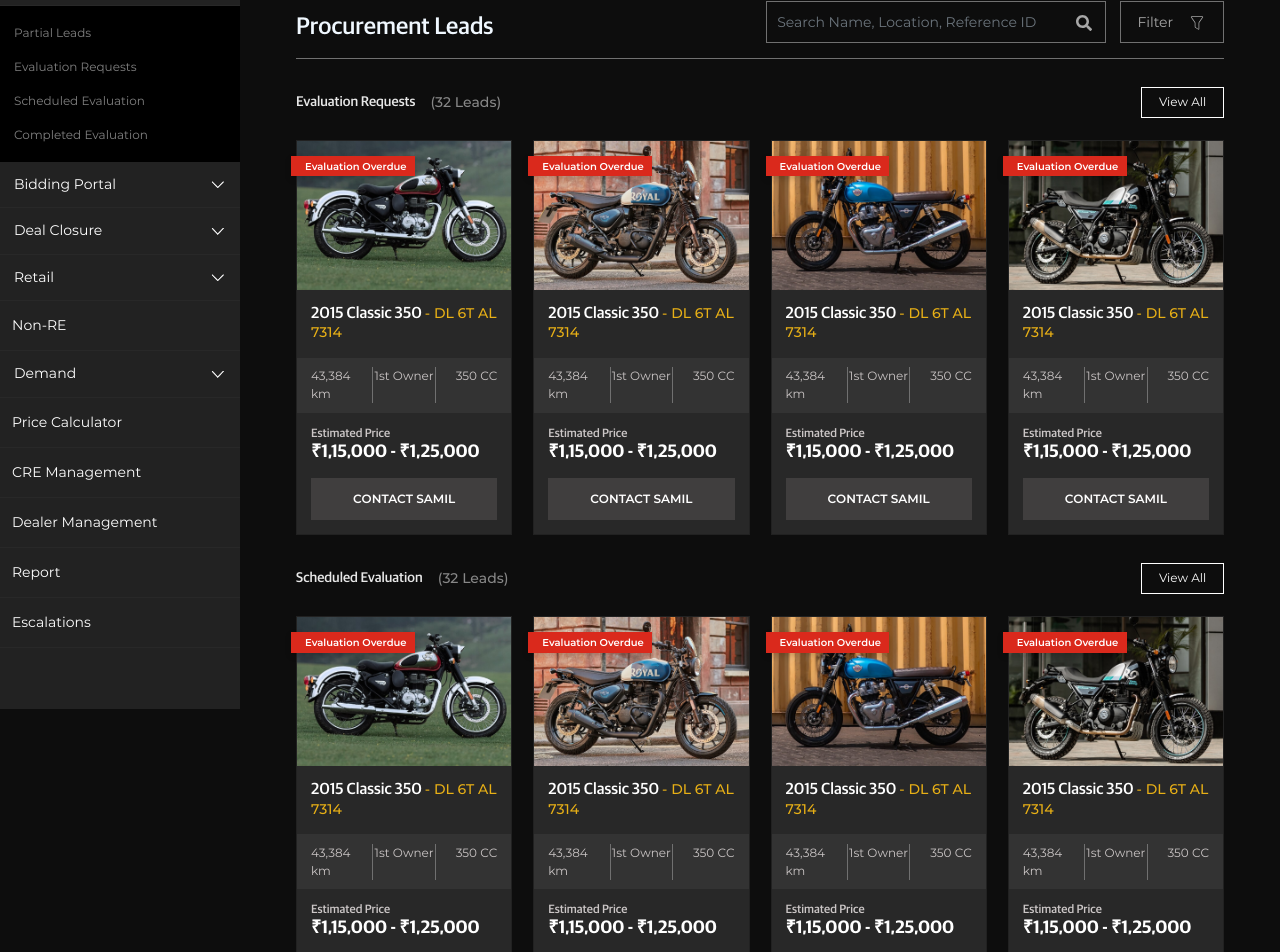
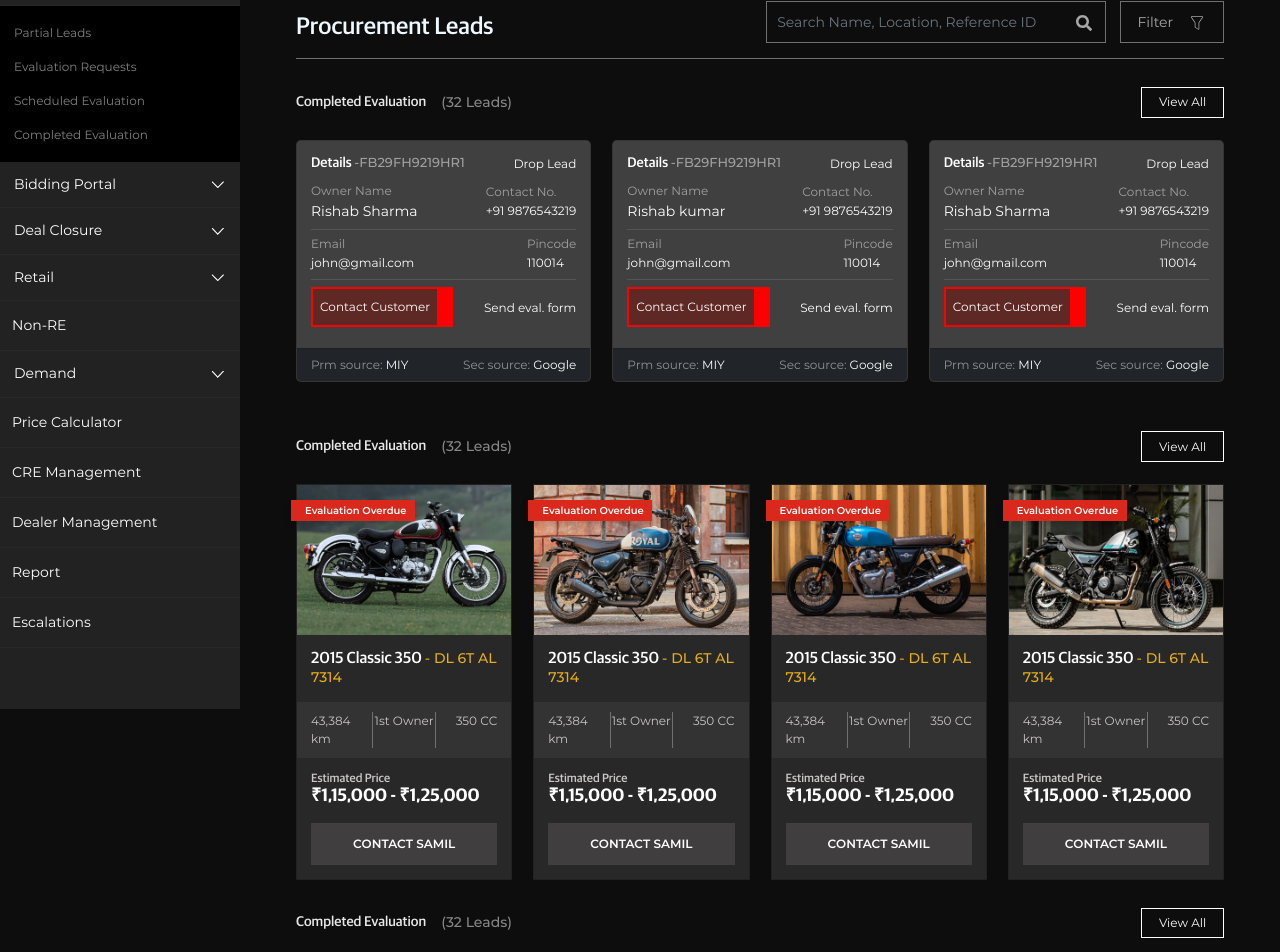
Before and after one commit to nakulsharma95/re-vintage-dashboard-dummy, a Next.js app: page /procurement in a window 1280 px wide. Shown: the part 139-1091 px from the top of the page. Built offline with nearby package versions, Linux system fonts and the light colour scheme.

Commit message:
detailBike added in procument and viewAll component is created

```diff
--- a/common/bikeCard/bikeCardStyle.module.scss
+++ b/common/bikeCard/bikeCardStyle.module.scss
@@ -1,37 +1,5 @@
 @import '../../styles/variables/colors';
 @import '../../styles/variables//mixins';
-
-.titleViewAllMain{
-	display: flex;
-	justify-content: space-between;
-	align-items: center;
-	margin: 2rem 0rem 1.6rem 0rem;
-	.titleViewAll{
-		display: flex;
-		font-size: 14px;
-		font-weight: 500;
-		color: #ffffff;
-		margin-bottom: 0px;
-		opacity: 0.9;
-		span{
-			margin-left: 15px;
-			opacity: 0.56;
-		}
-	}
-	.viewAllBtn{
-		padding: 0.375rem 1.2rem;
-		min-height: 28px;
-		font-size: 12px;
-		font-weight: 400;
-		background: transparent;
-		border: 1px solid #FFFFFF;
-		border-radius: 0px;
-		&:active{
-			background: transparent;
-			border: 1px solid #FFFFFF;
-		}
-	}
-}
 
 .bikeCardMain {
   background-color: #282828;
--- a/common/bikeCard/index.jsx
+++ b/common/bikeCard/index.jsx
@@ -2,6 +2,7 @@ import React from 'react';
 import Button from 'react-bootstrap/Button';
 import { Card, Col, Row } from 'react-bootstrap';
 import bikeCardStyle from './bikeCardStyle.module.scss';
+import ViewAll from 'common/viewAllComp';
 
 function BikeCard() {
   const cardData = [
@@ -21,18 +22,7 @@ function BikeCard() {
   ];
   return (
     <Row>
-      <Col md={12}>
-        <div className={bikeCardStyle.titleViewAllMain}>
-          <h5 className={bikeCardStyle.titleViewAll}>
-            Evaluation Requests <span>(32 Leads)</span>
-          </h5>
-          <div>
-            <Button variant="primary" className={bikeCardStyle.viewAllBtn}>
-              View All
-            </Button>
-          </div>
-        </div>
-      </Col>
+     <ViewAll />
       {cardData.map((item, index) => (
         <Col md={3} key={index}>
           <Card className={bikeCardStyle.bikeCardMain}>
@@ -58,18 +48,7 @@ function BikeCard() {
           </Card>
         </Col>
       ))}
-      <Col md={12}>
-        <div className={bikeCardStyle.titleViewAllMain}>
-          <h5 className={bikeCardStyle.titleViewAll}>
-            Scheduled Evaluation <span>(32 Leads)</span>
-          </h5>
-          <div>
-            <Button variant="primary" className={bikeCardStyle.viewAllBtn}>
-              View All
-            </Button>
-          </div>
-        </div>
-      </Col>
+      <ViewAll />
       {cardData.map((item, index) => (
         <Col md={3} key={index}>
           <Card className={bikeCardStyle.bikeCardMain}>
@@ -100,18 +79,7 @@ function BikeCard() {
       ))}
 
       {/* ---------------------------------------------------------- */}
-      <Col md={12}>
-        <div className={bikeCardStyle.titleViewAllMain}>
-          <h5 className={bikeCardStyle.titleViewAll}>
-            Completed Evaluation <span>(32 Leads)</span>
-          </h5>
-          <div>
-            <Button variant="primary" className={bikeCardStyle.viewAllBtn}>
-              View All
-            </Button>
-          </div>
-        </div>
-      </Col>
+     <ViewAll />
       <Col md={3}>
         <Card className={bikeCardStyle.bikeCardMain}>
           <Card.Img variant="top" src="/images/bikeImage.png" />
--- a/common/cancelModal/style.module.scss
+++ b/common/cancelModal/style.module.scss
@@ -27,7 +27,7 @@
 		font-size: 20px;
 		font-weight: 400;
 		letter-spacing: 0.44px;
-		padding: 0px 60px;
+		padding: 0px 80px;
 	}
   }
   .cancelModalFooter{
--- a/common/detailCard/index.jsx
+++ b/common/detailCard/index.jsx
@@ -1,6 +1,7 @@
 import Card from 'react-bootstrap/Card';
 import { Row, Col } from 'react-bootstrap';
 import styles from './style.module.scss';
+import ViewAll from 'common/viewAllComp';
 
 export default function DetailCard() {
   const cardData = [
@@ -16,7 +17,8 @@ export default function DetailCard() {
   ];
   return (
     <div>
-      <Row className="mt-4 mb-4">
+      <Row>
+        <ViewAll />
         {cardData.map((item, index) => (
           <Col xl={4} key={index} md={6}>
             <div className="mb-4">
--- /dev/null
+++ b/common/rescheduleReasonModal/style.module.scss
@@ -0,0 +1,2 @@
+@import '../../styles/variables/colors';
+@import '../../styles/variables//mixins';
--- /dev/null
+++ b/common/viewAllComp/index.jsx
@@ -0,0 +1,24 @@
+import React from 'react';
+import style from './style.module.scss';
+import { Col, Button } from 'react-bootstrap';
+
+const ViewAll = () => {
+  return (
+    <>
+      <Col md={12}>
+        <div className={style.titleViewAllMain}>
+          <h5 className={style.titleViewAll}>
+            Completed Evaluation <span>(32 Leads)</span>
+          </h5>
+          <div>
+            <Button variant="primary" className={style.viewAllBtn}>
+              View All
+            </Button>
+          </div>
+        </div>
+      </Col>
+    </>
+  );
+};
+
+export default ViewAll;
--- /dev/null
+++ b/common/viewAllComp/style.module.scss
@@ -0,0 +1,34 @@
+@import '../../styles/variables/colors';
+@import '../../styles/variables//mixins';
+
+.titleViewAllMain{
+	display: flex;
+	justify-content: space-between;
+	align-items: center;
+	margin: 2rem 0rem 1.6rem 0rem;
+	.titleViewAll{
+		display: flex;
+		font-size: 14px;
+		font-weight: 500;
+		color: $white;
+		margin-bottom: 0px;
+		opacity: 0.9;
+		span{
+			margin-left: 15px;
+			opacity: 0.56;
+		}
+	}
+	.viewAllBtn{
+		padding: 0.375rem 1.2rem;
+		min-height: 28px;
+		font-size: 12px;
+		font-weight: 400;
+		background: transparent;
+		border: 1px solid $white;
+		border-radius: 0px;
+		&:active{
+			background: transparent;
+			border: 1px solid $white;
+		}
+	}
+}
--- a/pages/procurement/evaluation-requests/index.jsx
+++ b/pages/procurement/evaluation-requests/index.jsx
@@ -5,6 +5,7 @@ import MotorcycleDetailCard from 'common/motorcycleDetailsCard';
 import TabPrimary from 'common/tabPrimary';
 import DetailPagination from 'common/detailPagination';
 import CancelModal from 'common/cancelModal';
+import RescheduleReason from 'common/rescheduleReasonModal';
 
 const EvaluationRequest = () => {
   return (
@@ -15,6 +16,7 @@ const EvaluationRequest = () => {
       <MotorcycleDetailCard />
       <DetailPagination />
       <CancelModal />
+      <RescheduleReason />
     </>
   );
 };
--- a/pages/procurement/index.jsx
+++ b/pages/procurement/index.jsx
@@ -1,13 +1,15 @@
 import BikeCard from 'common/bikeCard';
 import Breadcrumb from 'common/breadCrumb';
+import DetailCard from 'common/detailCard';
 import Filters from 'common/filters';
 
 export default function Procurement() {
   return (
     <div>
       <Breadcrumb />
-      <Filters title="Procurement Leads"/>
+      <Filters title="Procurement Leads" />
       <div className="bottom-white-border"></div>
+      <DetailCard />
       <BikeCard />
     </div>
   );
```
Also changed, not shown: common/cancelModal/index.jsx (+6 -3 lines), common/rescheduleReasonModal/index.jsx (added, +33 -0 lines).
